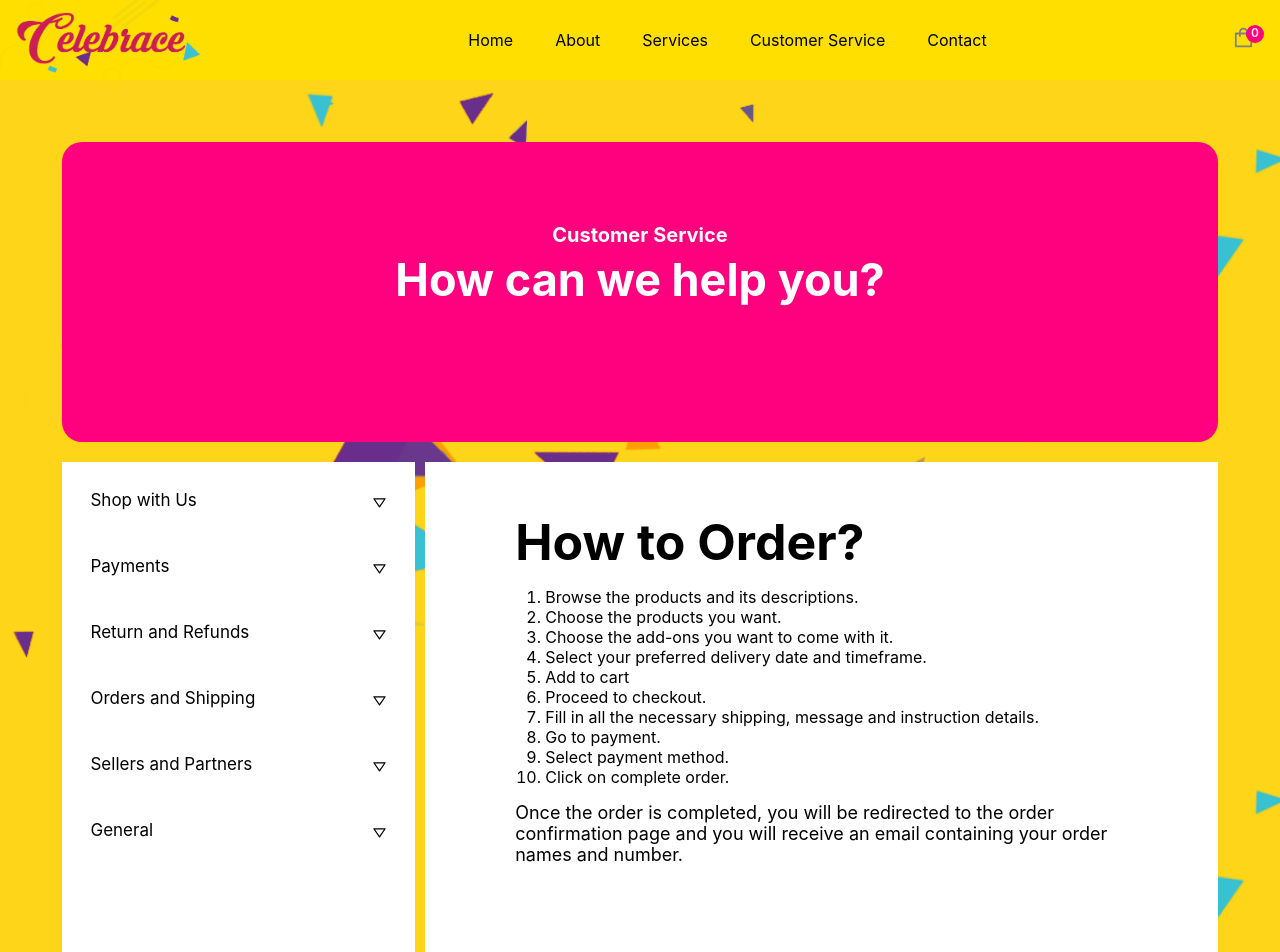
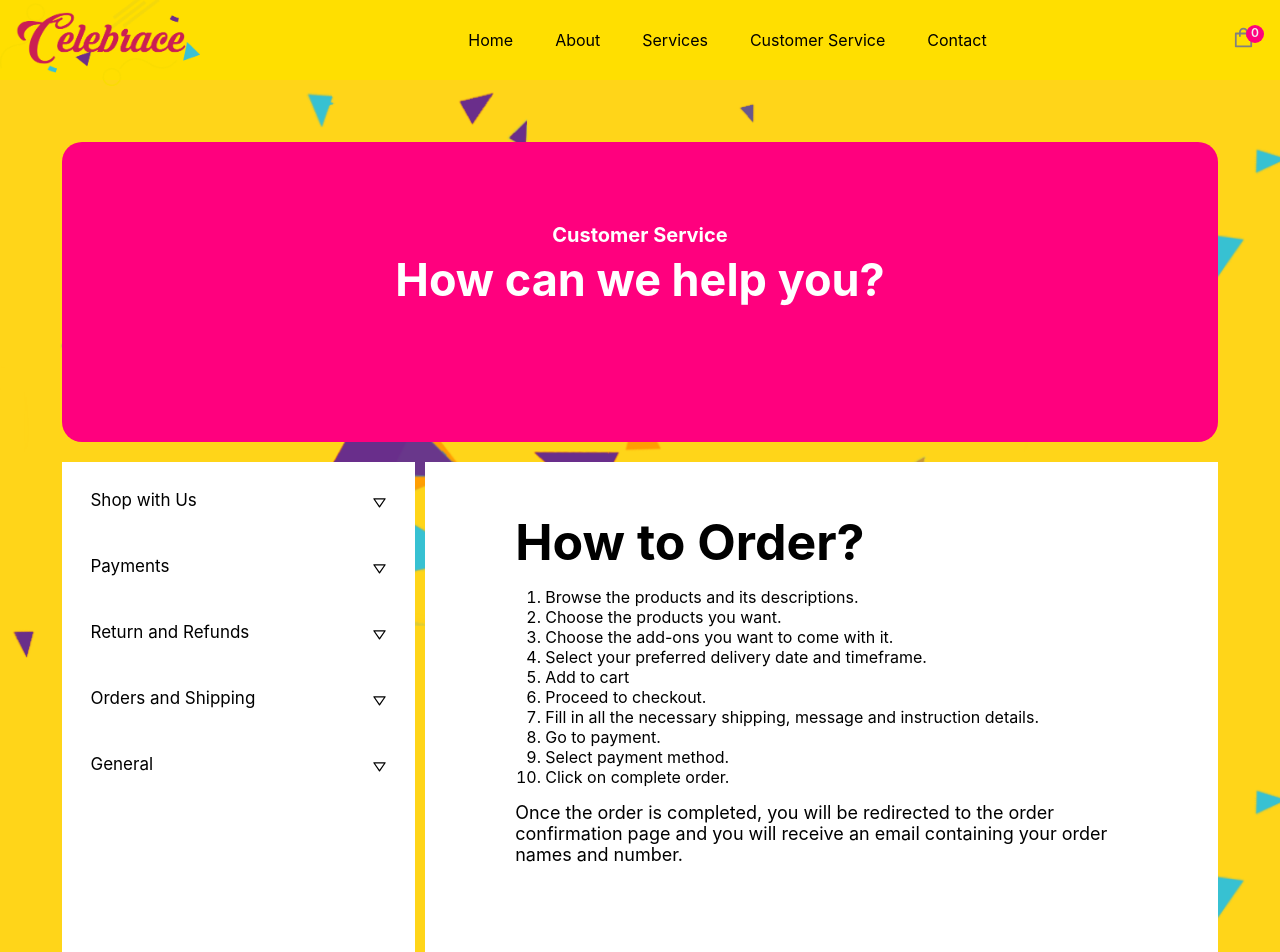
Before and after one commit to GuyWithBag/mobprog-ils, a Next.js app: page /customer-service/questions-and-answers in a window 1280 px wide. Shown: the top 952 px of the page. Built offline with nearby package versions, Linux system fonts and the light colour scheme; a web font is replaced by a local one.

Commit message:
Removed sellers and partners

```diff
--- a/components/QuestionsAndAnswers.jsx
+++ b/components/QuestionsAndAnswers.jsx
@@ -375,17 +375,6 @@ const QuestionsAndAnswers = () => {
                 }
               />
                 <QNACategory
-                category='Sellers and Partners'
-                subMenuList={
-                  [
-                    {
-                      'answersID':16,
-                      'text': 'Are Your Flower Fresh?',
-                    }
-                  ]
-                }
-              />
-                <QNACategory
                 category='General'
                 subMenuList={
                   [
--- a/pages/customer-service/index.js
+++ b/pages/customer-service/index.js
@@ -37,10 +37,6 @@ const customerService = () => {
               text='Orders and Shipping'
             />
             <CustomerServiceCategories
-              icon={<BsPeople className='customer-service-block-icon-image'/>}
-              text='Sellers and Partners'
-            />
-            <CustomerServiceCategories
               icon={<HiOutlineNewspaper className='customer-service-block-icon-image'/>}
               text='General'
             />
```
